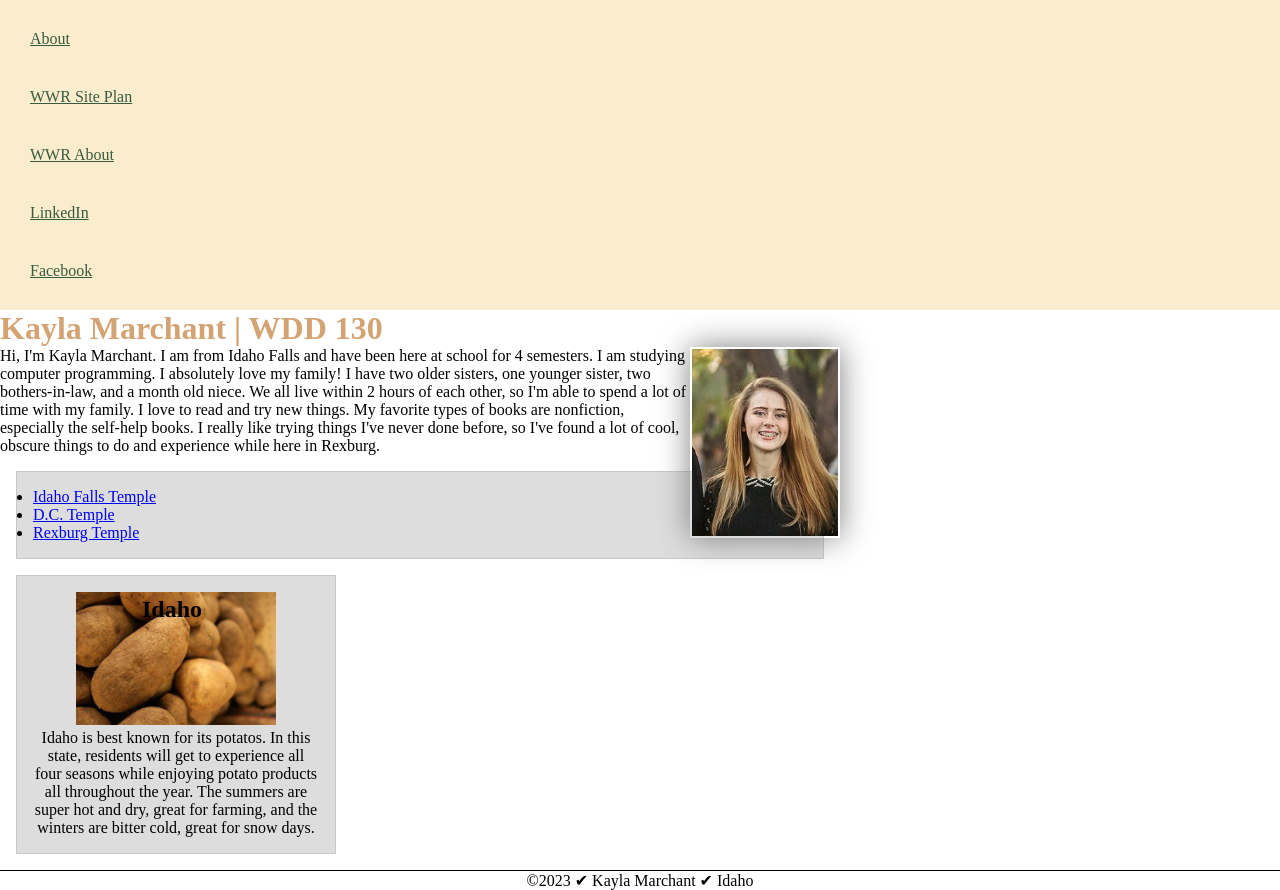
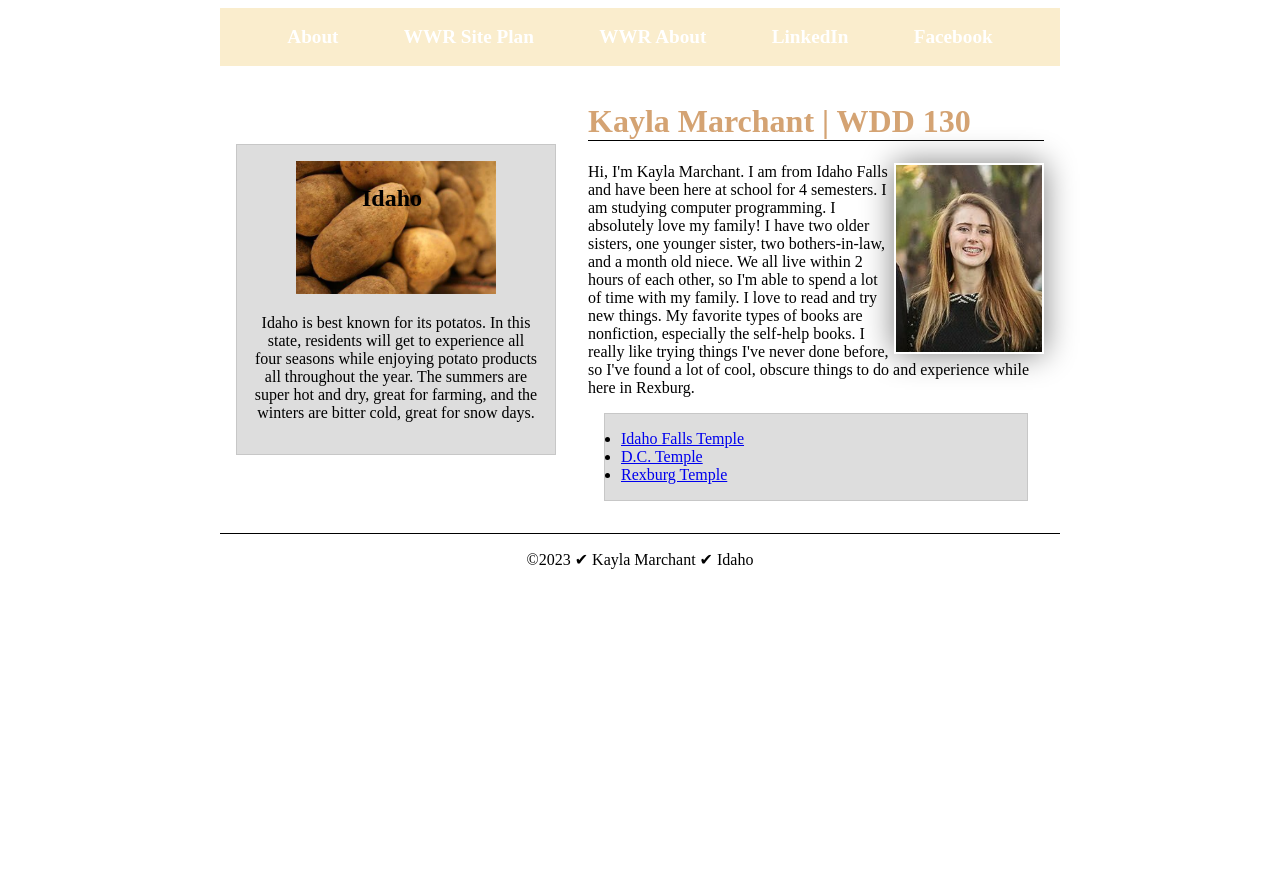
Before and after one commit to Kayla-Marchant/wdd130, a plain HTML site: page index.html in a window 1280 px wide. After the commit the page ends 800 px from the top, so only its background shows below. Drawn offline with Linux system fonts and the light colour scheme.

Commit message:
enhanced

```diff
--- a/styles/styles.css
+++ b/styles/styles.css
@@ -1,20 +1,27 @@
 /*make a comment by (ctrl + /)*/
 * {
-    margin: 0;
-    padding: 0;
+    /* margin: 0;
+    padding: 0; */
     box-sizing: border-box;
 }
 nav {
     background-color: #faedcd;
     padding: 10px;
+    display: flex;
+    justify-content: space-evenly;
+    align-items: center;
 }
 nav a {
-    color: #3a5a40;
     display: block;
-    padding: 20px;
+    padding: 0.5rem;
+    text-decoration: none;
+    font-size: 1.2rem;
+    font-weight: 700;
+    color: #fff;
 }
 h1 {
     color: #d4a373;
+    border-bottom: 1px solid #000;
 }
 main img {
     width: 150px;
@@ -27,19 +34,10 @@ main img {
 p {
     padding: 0;
 }
-main {
-    max-width: 840px;
-}
-aside {
-    margin: 1em;
-    border: 1px solid #faedcd;
-    padding: 1em;
-    background-color: #ccd5ae;
-    color: center;
-    width: 20em;
-    text-align: center;
-    position: relative;
-}
+/* main {
+
+} */
+
 aside h2 {
     position: absolute;
     top: 20px;
@@ -50,7 +48,7 @@ aside img {
     height: auto;
 }
 footer {
-    margin-top: 1em;
+    margin-top: 1rem;
     border-top: 1px solid #000;
     text-align: center;
 }
@@ -63,3 +61,30 @@ footer {
     background-color: #ddd;
     color: #000;
 }
+header, .grid, footer {
+    max-width: 840px;
+    margin: 0 auto;
+}
+.grid {
+    display: grid;
+    align-items: center;
+}
+main {
+    grid-column: 2/3;
+    margin: 1rem
+}
+aside {
+    margin: 1rem;
+    border: 1px solid #faedcd;
+    padding: 1rem;
+    background-color: #ccd5ae;
+    color: center;
+    width: 20rem;
+    text-align: center;
+    position: relative;
+    grid-column: 1/2;
+    grid-row: 1/2;
+}
+aside {
+    display:block;
+}
```
